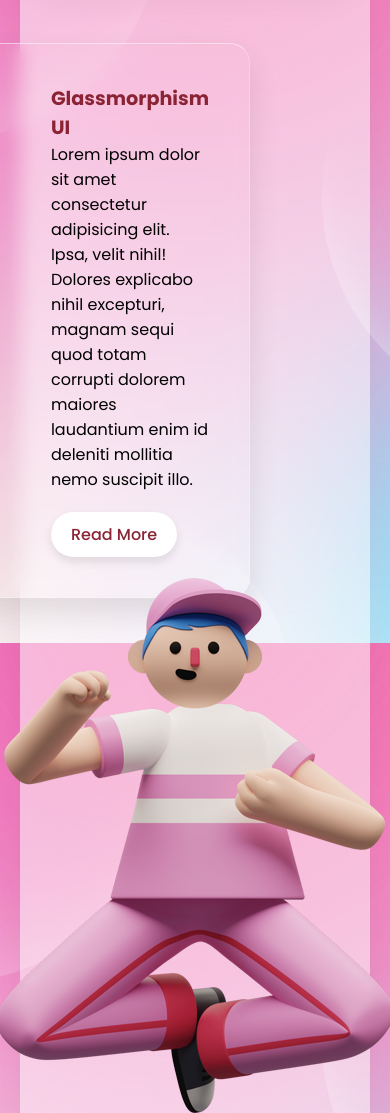
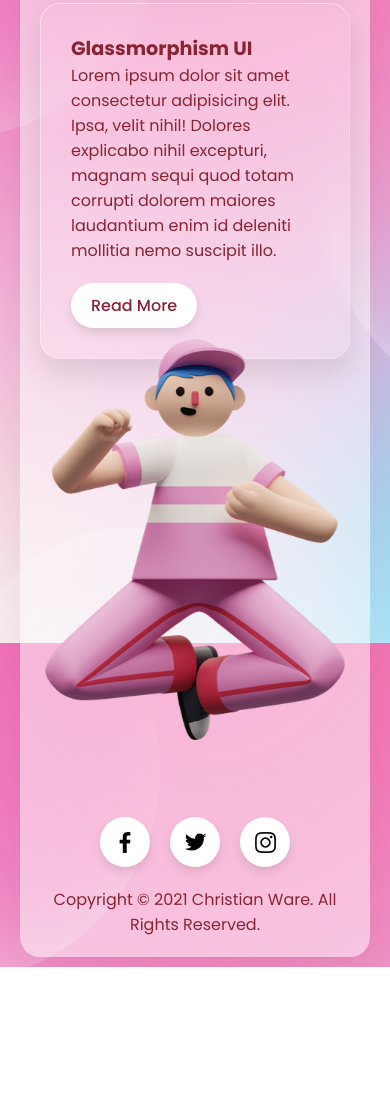
Before and after one commit to ChristianWare/Glass-Site, a plain HTML site: page index.html in a window 390 px wide. Shown: the part 201-1314 px from the top of the page. After the commit the page ends 1168 px from the top, so only its background shows below. Drawn offline with Linux system fonts and the light colour scheme.

Commit message:
Media Q. Complete

```diff
--- a/style.css
+++ b/style.css
@@ -188,7 +188,7 @@ header ul li .active {
         padding: 20px;
     }
 
-    .container content {
+    .container .content {
         transform: translateX(0px);
         max-width: 100%;
         padding: 30px;
@@ -241,5 +241,34 @@ header ul li .active {
 
     .sci {
        position: relative;
+       flex-direction: row;
+       left: 0;
+    }
+
+    .sci li a {
+        margin: 0 10px;
+    }
+    .copyrightText {
+        position: relative;
+        bottom: initial;
+        left: inherit;
+        width: 100%;
+        color: #8a2435;
+        text-align: center;
+        margin-top: 20px;
     }
 }
+
+@media (max-width: 600px) {
+    .contenet h2 {
+        font-size: 1.5em;
+        color: #8a2435;
+    }
+    .content p {
+        font-size: 1em;
+        color: #8a2435;
+    }
+    .imgBx img {
+        max-width: 300px;
+    }
+}
```
